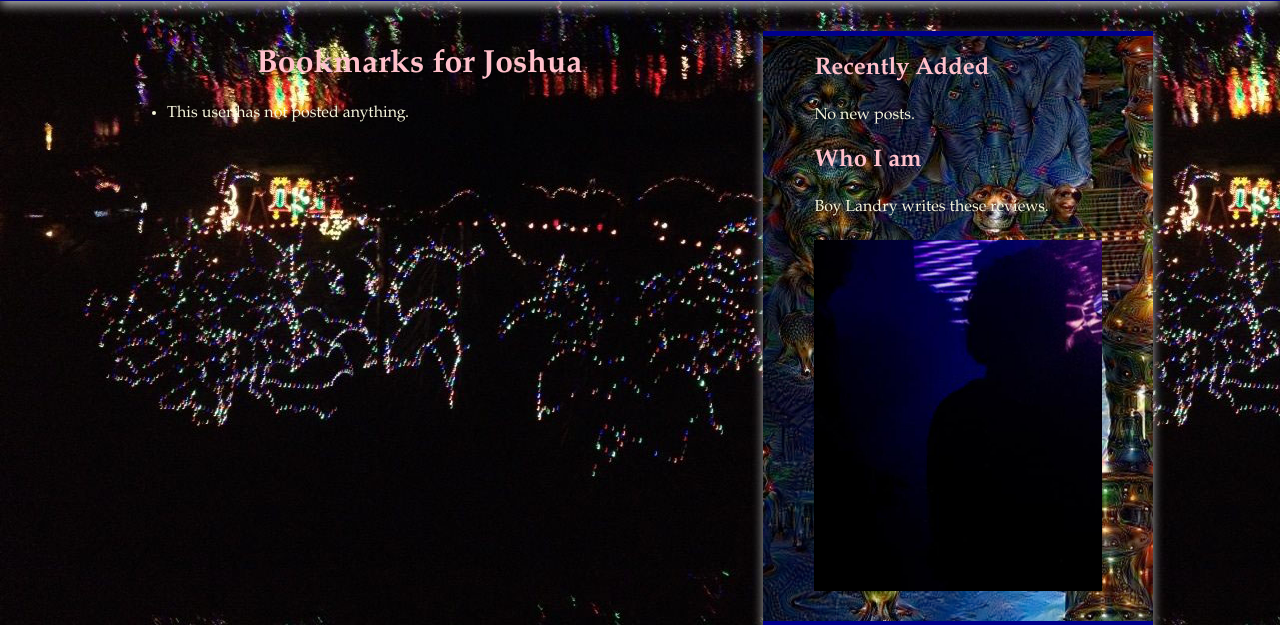
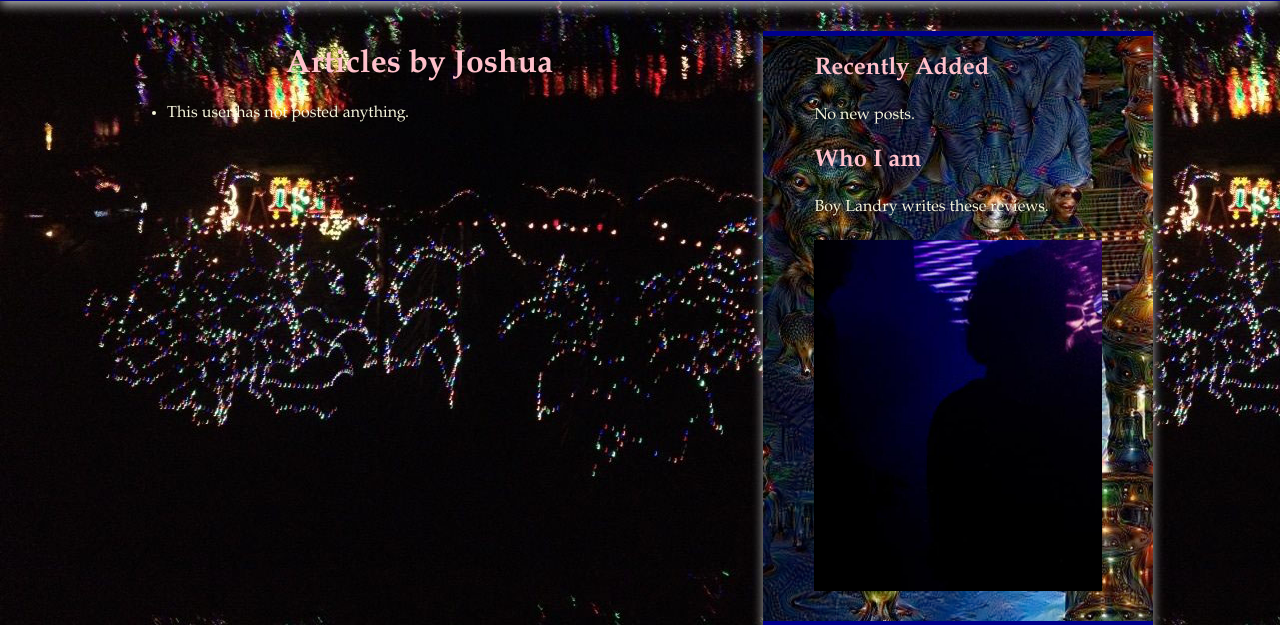
Before and after one commit to JoshLandry/FlaskBlog, a Flask app: a page that uses Flask_Blog/templates/user.html in a window 1280 px wide. Shown: the part 151-776 px from the top of the page. Run offline with Flask 2, Linux system fonts and the light colour scheme; data comes from the database, SQL or seed files in the repository; both versions use the stored data as it was after the commit; parts of the project's set-up code (start-up, migrations or seed data) failed here and were passed over; some libraries are stand-ins or nearby versions.

Commit message:
modified user page to give useful information and correct date format, discovered bug in which non-unique emails or usernames causes program to error, should add catcher

```diff
--- a/Flask_Blog/templates/user.html
+++ b/Flask_Blog/templates/user.html
@@ -7,13 +7,15 @@ Posts by user {{ user.username }}
 {% block content %}
     <article>
         <header>
-            <h1>Bookmarks for {{ user.username }}</h1>
+            <h1>Articles by {{ user.username }}</h1>
 
             <ul>
-                {% for post in user.postedEntries %}
+                {% for entry in user.postedEntries %}
                     <li>
-                        <a href="{{ post.title }}">{{ post.entry }}</a>
-                        <span class="timestamp">Added at {{ post.date }}</span>
+                        <a href="{{ entry.title }}"></a>
+                        <h3>( {{entry.rating}}/5 ) {{ entry.artist }} - "{{ entry.title }}", posted on: {{ entry.date.year }}.{{ entry.date.month }}.{{ entry.date.day }} by {{ entry.user.username }}</h2>
+                        <p> {{entry.entry}} </p>
+                        <button>Edit Entry</button>
                     </li>
                 {% else %}
                     <li> This user has not posted anything.</li>
```
Also changed, not shown: Flask_Blog/Flask_Blog.db, 3 other files.
